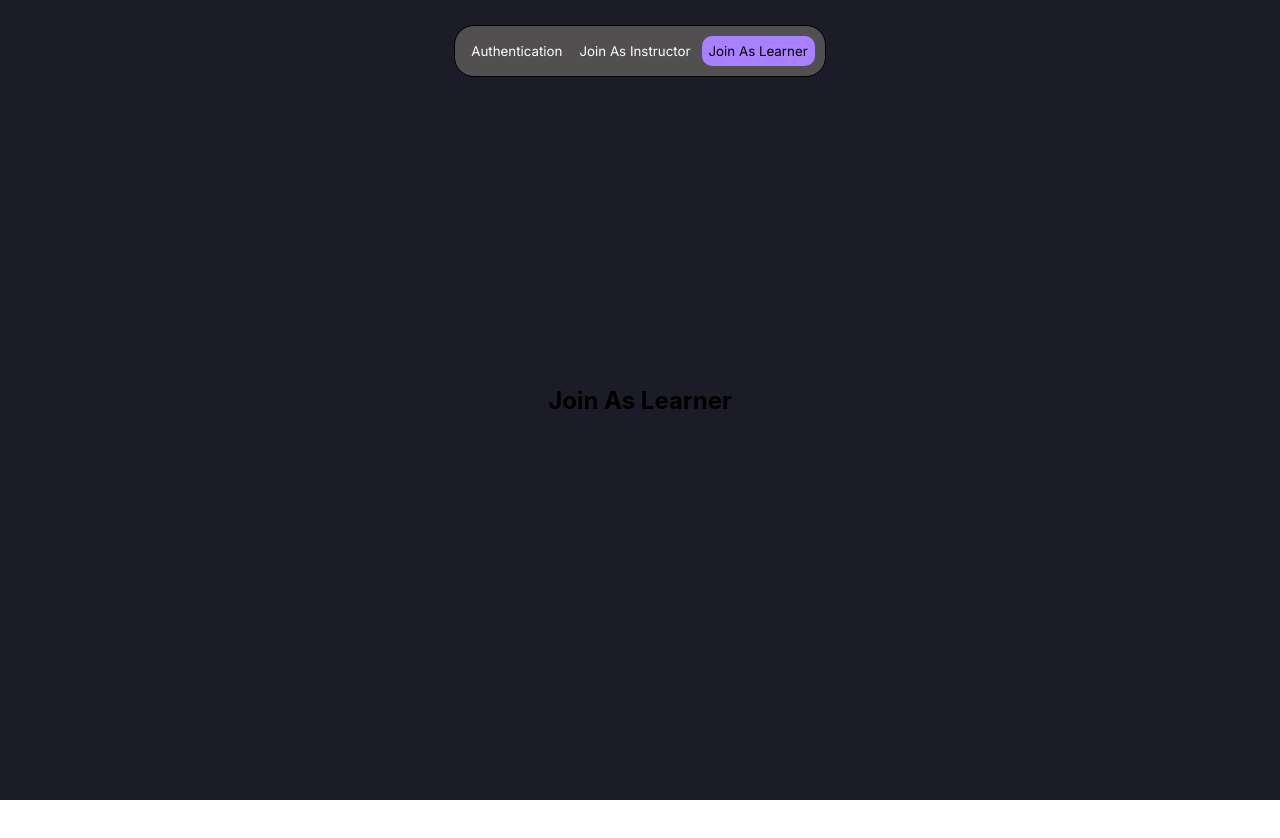
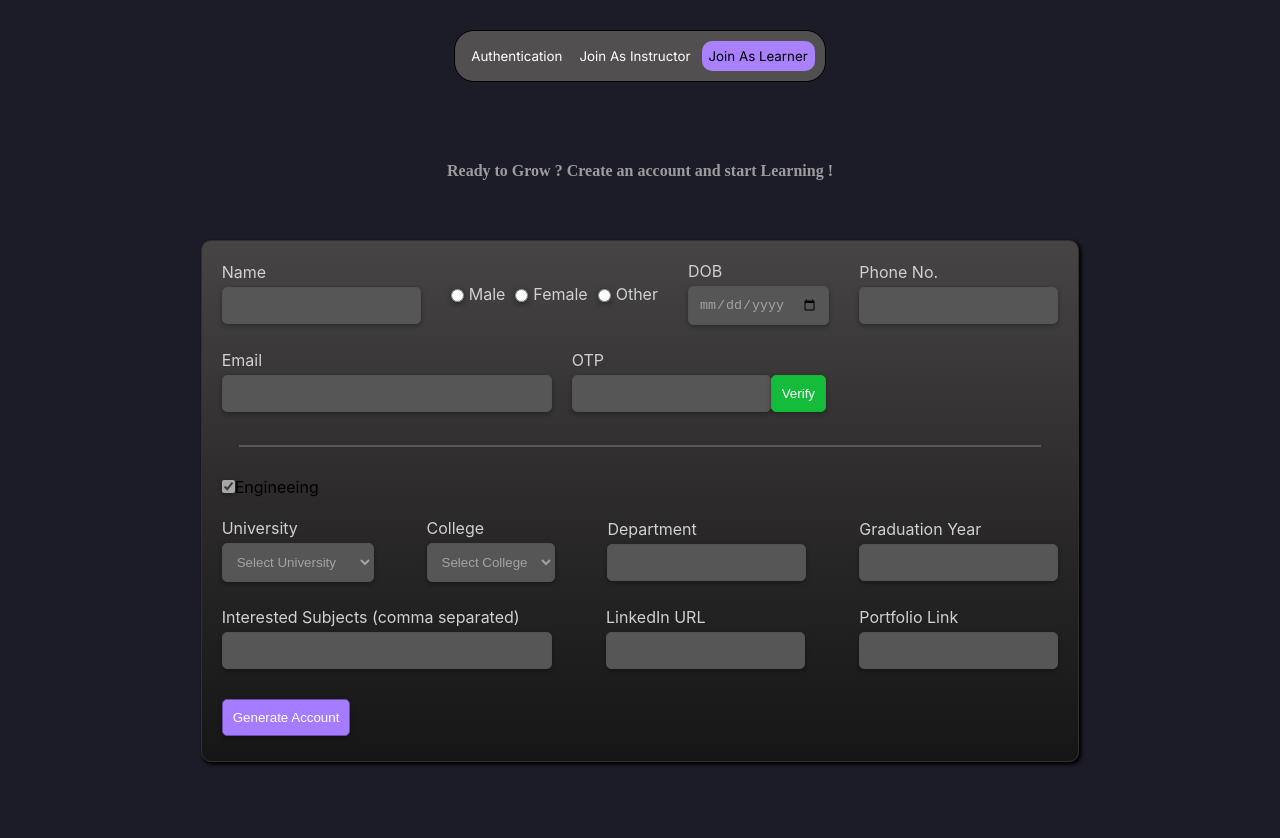
Before and after one commit to KhileshThakur/learnit-frontend, a React (Create React App) app: page /register-learner in a window 1280 px wide. Shown: the top 838 px of the page. Before the commit the page ends 800 px from the top, so only its background shows below. Built offline with nearby package versions, Linux system fonts and the light colour scheme; a web font is replaced by a local one.

Commit message:
Join as Learner Done

```diff
--- /dev/null
+++ b/src/Auth/AuthHeader.css
@@ -0,0 +1,25 @@
+.button-group-container {
+    display: flex;
+    justify-content: center;
+    gap: 5px;
+    margin: 30px 0 50px 0;
+    border: 1px solid;
+    padding: 10px;
+    background-color: #514f4f;
+    border-radius: 20px;
+}
+
+button.auth-btn.active {
+    background: #a981ff;
+    padding: 7px;
+    border-radius: 10px;
+    color: #000000;
+}
+
+button.auth-btn {
+    background: transparent;
+    outline: none;
+    border: none;
+    color: #ffffff;
+    font-family: 'Inter';
+}
--- a/src/Auth/AuthHeader.js
+++ b/src/Auth/AuthHeader.js
@@ -1,5 +1,6 @@
 import React from 'react';
 import { useNavigate, useLocation } from 'react-router-dom';
+import './AuthHeader.css';
 
 const AuthHeader = () => {
     const navigate = useNavigate();
--- a/src/Auth/Auth.css
+++ b/src/Auth/Authentication.css
@@ -23,7 +23,7 @@
     min-width: 350px;
     width: 100%;
     box-sizing: border-box;
-    margin: 0 auto;
+    margin: 0 auto 100px;
 }
 
 /* Input Group Styles */
@@ -115,51 +115,15 @@
     text-decoration: none;
 }
 
-.button-group-container {
-    display: flex;
-    justify-content: center;
-    gap: 5px;
-    margin: 0 0 50px 0;
-    border: 1px solid;
-    padding: 10px;
-    background-color: #514f4f;
-    border-radius: 10px;
-}
 .full-page {
     display: flex;
     flex-direction: column;
     justify-content: center;
     align-items: center;
-    height: 100vh;
+    height: max-content;
     background-color: #1c1c28;
 }
-.button-group-container {
-    display: flex;
-    justify-content: center;
-    gap: 5px;
-    margin: 0 0 50px 0;
-    border: 1px solid;
-    padding: 10px;
-    background-color: #514f4f;
-    border-radius: 20px;
-    position: fixed;
-    top: 25px;
-}
 
-button.auth-btn.active {
-    background: #a981ff;
-    padding: 7px;
-    border-radius: 10px;
-    color: #000000;
-}
-
-button.auth-btn {
-    background: transparent;
-    outline: none;
-    border: none;
-    color: #ffffff;
-    font-family: 'Inter';
-}
 .content-container {
     margin-top: 100px;
 }
--- a/src/Auth/Authentication.js
+++ b/src/Auth/Authentication.js
@@ -1,7 +1,7 @@
 import React, {useState} from 'react';
 import {Link} from 'react-router-dom';
 import AuthHeader from './AuthHeader';
-import './Auth.css'
+import './Authentication.css'
 
 const Authentication = () => {
   const [role, setRole] = useState('Select Role');
--- /dev/null
+++ b/src/Auth/JoinAsLearner.css
@@ -0,0 +1,85 @@
+.row {
+    display: flex;
+    gap: 30px;
+    justify-content: space-between;
+    align-items: center;
+}
+.column {
+    display: grid;
+}
+.learner-container label {
+    display: flex;
+    gap: 5px;
+    color: #d1d1d1;
+}
+
+.radio-group {
+    display: flex;
+    gap: 10px;
+}
+.learner-container {
+    margin: 30px 0 100px 0;
+    background: linear-gradient(180deg, #464444, #2c2a2a, #161616);
+    padding: 20px;
+    border-radius: 10px;
+    box-sizing: border-box;
+    border: 1px solid #312f2f;
+    box-shadow: 2px 2px 3px 1px #070606;
+}
+.learner-container input, .learner-container select, .learner-container button{
+    padding: 10px;
+    border: 1px solid #535353;
+    border-radius: 5px;
+    background-color: #565656;
+    color: #fff;
+    box-shadow: 0 2px 5px rgba(0, 0, 0, 0.3);
+    margin: 5px 0 5px 0;
+    box-sizing: border-box;
+    outline: none;
+}
+.learner-container form {
+    display: grid;
+    row-gap: 20px;
+}
+
+input[type="number"]::-webkit-outer-spin-button,
+input[type="number"]::-webkit-inner-spin-button {
+  -webkit-appearance: none;
+  margin: 0;
+}
+
+#email, #subjects {
+    width: 330px;
+}
+.separation-line {
+    width: 800px;
+    color: #5a5a5a;
+    border: 1px solid;
+}
+#checkbox {
+    accent-color: #a7a7a7;
+}
+input[type="radio"] {
+    accent-color: #A57BFF;
+}
+.verify-btn {
+    border: 1px solid #14b928 !important;
+    background-color: #15BB3A !important;
+    &:hover{
+        background-color: #11942d !important;
+    }
+}
+button[type="submit"]{
+    border: 1px solid #6a4baf !important;
+    background-color: #A57BFF !important;
+    &:hover{
+        background-color: #7e59ce !important;
+    }
+}
+#university, #college, #dob {
+    color: #a5a2a2;
+}
+.row-email {
+    display: flex;
+    gap: 20px;
+}
--- a/src/Auth/JoinAsLearner.js
+++ b/src/Auth/JoinAsLearner.js
@@ -1,14 +1,131 @@
-import React from 'react';
+import React, { useState } from 'react';
 import AuthHeader from './AuthHeader';
+import './JoinAsLearner.css';
 
 const JoinAsLearner = () => {
-    return (
-        <div className="full-page">
-            <AuthHeader />
-            <h2>Join As Learner</h2>
-            {/* Add learner registration logic here */}
-        </div>
-    );
+  const [university, setUniversity] = useState('');
+  const [college, setCollege] = useState('');
+
+  const handleUniversityChange = (e) => {
+    setUniversity(e.target.value);
+    setCollege(''); // Reset college when university changes
+  };
+
+  const collegeOptions = () => {
+    if (university === 'pune') {
+      return (
+        <>
+          <option value="pict">PICT</option>
+          <option value="dypatil">D Y Patil</option>
+        </>
+      );
+    } else if (university === 'mumbai') {
+      return (
+        <>
+          <option value="vjti">VJTI</option>
+          <option value="kjsomaiya">K J Somaiya</option>
+        </>
+      );
+    }
+    return <option value="" disabled>Select College</option>; // Placeholder when no university selected
+  };
+
+  return (
+    <div className="full-page">
+      <AuthHeader />
+      <h4 className="subtitle">Ready to Grow ? Create an account and start Learning !</h4>
+      <div className="learner-container">
+        <form>
+          <div className="row">
+            <div className="column">
+              <label htmlFor="name">Name</label>
+              <input type="text" id="name" name="name" required />
+            </div>
+            <div className="column">
+              <div className="radio-group">
+                <label><input type="radio" name="gender" value="Male" required /> Male</label>
+                <label><input type="radio" name="gender" value="Female" required /> Female</label>
+                <label><input type="radio" name="gender" value="Other" required /> Other</label>
+              </div>
+            </div>
+            <div className="column">
+              <label htmlFor="dob">DOB</label>
+              <input type="date" id="dob" name="dob" required />
+            </div>
+            <div className="column">
+              <label htmlFor="phone">Phone No.</label>
+              <input type="number" id="phone" name="phone" required />
+            </div>
+          </div>
+
+          <div className="row-email">
+            <div className="column">
+              <label htmlFor="email">Email</label>
+              <input type="email" id="email" name="email" required />
+            </div>
+            <div className="column">
+              <label htmlFor="otp">OTP</label>
+              <div className="button-container">
+                <input type="text" id="otp" name="otp" />
+                <button type="button" className="verify-btn">Verify</button>
+              </div>
+            </div>
+          </div>
+          <hr className="separation-line" />
+
+          <div className="row-checkbox">
+          <input type="checkbox" name="checkbox" id="checkbox" checked/>
+          Engineeing
+          </div>
+
+          <div className="row">
+            <div className="column">
+              <label htmlFor="university">University</label>
+              <select id="university" value={university} onChange={handleUniversityChange} required>
+                <option value="" disabled hidden>Select University</option> {/* Placeholder */}
+                <option value="pune">Pune University</option>
+                <option value="mumbai">Mumbai University</option>
+              </select>
+            </div>
+            <div className="column">
+              <label htmlFor="college">College</label>
+              <select id="college" value={college} onChange={(e) => setCollege(e.target.value)} required>
+                <option value="" disabled hidden>Select College</option> {/* Placeholder */}
+                {collegeOptions()}
+              </select>
+            </div>
+            <div className="column">
+              <label htmlFor="department">Department</label>
+              <input type="text" id="department" name="department" required />
+            </div>
+            <div className="column">
+              <label htmlFor="grad-year">Graduation Year</label>
+              <input type="text" id="grad-year" name="grad-year" required />
+            </div>
+          </div>
+
+          <div className="row">
+            <div className="column">
+              <label htmlFor="subjects">Interested Subjects (comma separated)</label>
+              <input type="text" id="subjects" name="subjects" />
+            </div>
+            <div className="column">
+              <label htmlFor="linkedin">LinkedIn URL</label>
+              <input type="url" id="linkedin" name="linkedin" />
+            </div>
+            <div className="column">
+              <label htmlFor="portfolio">Portfolio Link</label>
+              <input type="url" id="portfolio" name="portfolio" />
+            </div>
+          </div>
+
+          <div className="row">
+            <button type="submit">Generate Account</button>
+          </div>
+        </form>
+      </div>
+    </div>
+  );
 };
 
 export default JoinAsLearner;
--- a/src/Home/Components/FeedBackModal.css
+++ b/src/Home/Components/FeedBackModal.css
@@ -47,14 +47,14 @@
   cursor: pointer;
 }
 
-label {
+.modal-content label {
     display: block;
     margin-bottom: 5px;
     color: #565656;
 }
 
-input,
-textarea {
+.modal-content input,
+.modal-content textarea {
   width: 95%;
   margin-bottom: 10px;
   padding: 8px;
```
